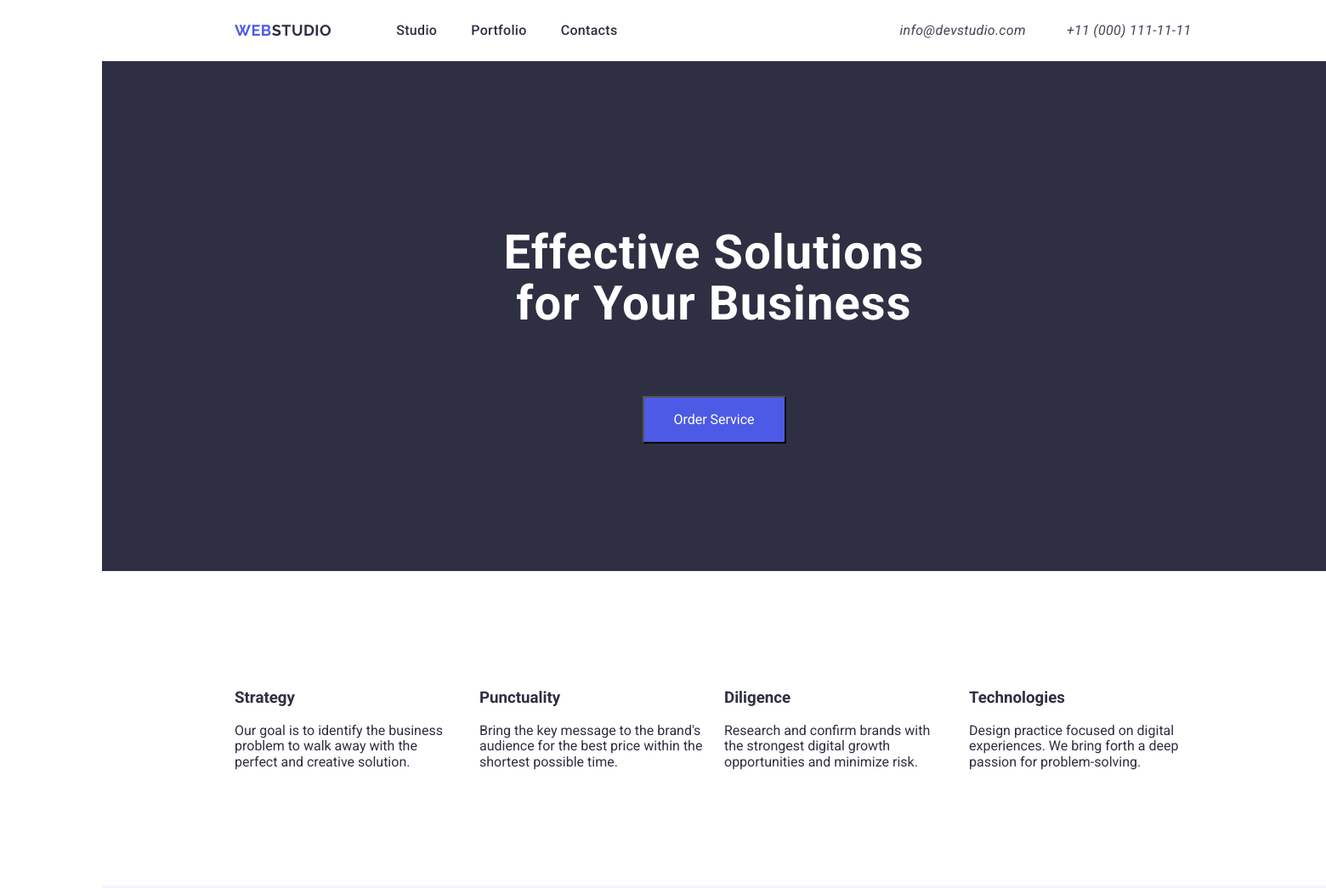
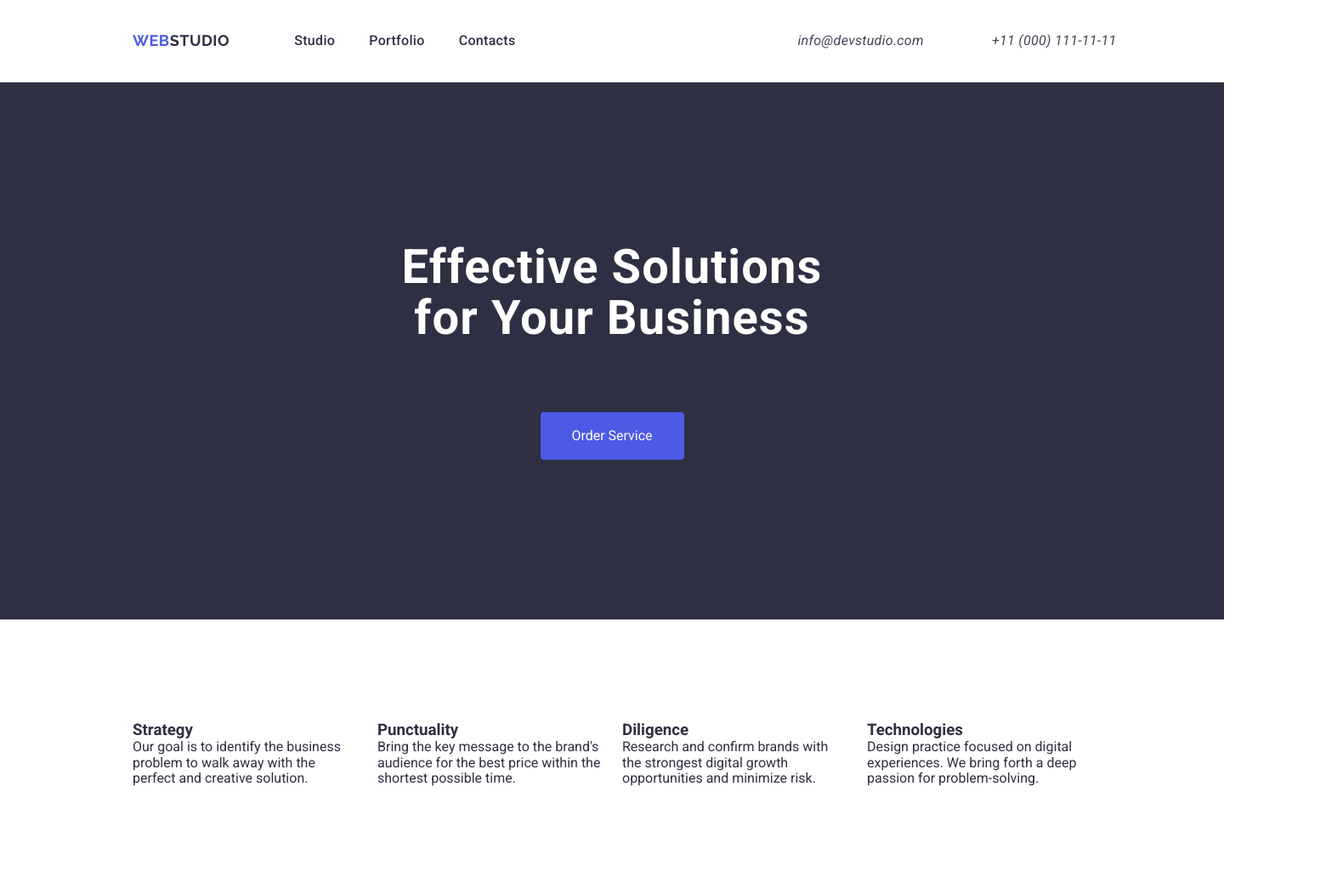
Before and after one commit to cemsefaaslan/goit-markup-hw-03, a plain HTML site: page index.html in a window 1280 px wide. Shown: the top 1045 px of the page at 85% size, 1560 px wide, since content can reach past the window. Drawn offline with nearby package versions, Linux system fonts and the light colour scheme.

Commit message:
hotfix v2.0

```diff
--- a/css/styles.css
+++ b/css/styles.css
@@ -1,6 +1,11 @@
 body {
     font-family: "roboto", sans-serif;
     color:#2E2F42;
+    margin: 0;
+    padding: 0;
+}
+
+h1, h2, h3, h4, h5, h6, p, ul, li, ol {
     margin: 0;
     padding: 0;
 }
@@ -19,7 +24,7 @@ img {
 
 .container {
     width: 1440px;
-    margin: 0 120px;
+    margin: 0 auto;
 
 }
 
@@ -30,9 +35,15 @@ img {
 .header {
 display: flex;
 align-items: center;
-padding-left: 156px;
-        border-bottom: 1px solid #E7E9FC;
-        height: 72px;
+justify-content: flex-start;
+border-bottom: 1px solid #E7E9FC;
+padding: 36px 0;
+}
+
+#logo-header {
+    margin-left: 156px;
+    text-decoration: none;
+
 }
 
 nav {
@@ -43,13 +54,14 @@ nav {
 .navlist {
     display: flex;
     gap: 40px;
-    margin-left: 76px;
-    margin-right: 332px;
+    padding-left: 76px;
+
    }
 
 .addressbar {
     display: flex;
-    gap: 24px;
+    gap: 40px;
+    padding-left: 332px;
 }
 
 
@@ -118,6 +130,8 @@ font-family: inherit;
 
 .buttontext {
     width: 496px;
+    padding-top: 188px;
+    padding-bottom: 48px;
 
 
 }
@@ -127,6 +141,9 @@ button {
     color: #FFFFFF;
     width: 169px;
     height: 56px;
+    margin-bottom: 188px;
+    border: 1px #2E2F42;
+    border-radius: 4px;
 
 
 }
@@ -142,7 +159,6 @@ button:hover {
 .buttonarea {
     background-color:#2E2F42;
     text-decoration: none;
-    height: 600px;
         display: flex;
             flex-direction: column;
             align-items: center;
@@ -156,8 +172,7 @@ button:hover {
     display: flex;
         gap: 24px;
         justify-content: center;
-        padding: 120px 0;
-        margin: 0 156px;
+        padding: 120px 156px;
 }
 
 .fields li {
@@ -194,13 +209,12 @@ font-family: inherit;
 
 .team {
 background-color: #F4F4FD;
-margin: 0 156px;
+padding: 0 120px;
 }
 
 .team1 {
     background-color: #F4F4FD;
         padding: 120px 0;
-        margin-bottom: 120px;
             text-align: center;
 }
 
@@ -242,7 +256,8 @@ margin: 0 156px;
     flex-wrap: wrap;
     gap: 48px 24px;
     justify-content: center;
-    margin: 0 156px;
+    padding: 120px 0 0 0;
+
 }
 
 .portfolio ul {
@@ -329,7 +344,7 @@ footer p {
             text-decoration: none;
         }
 
- #logo {
+ #logo-footer {
         text-decoration: none;
         }
 
--- a/index.html
+++ b/index.html
@@ -26,7 +26,7 @@
   <body class="body">
     <header class="container">
       <div class="header">
-        <a id="logo" href="index.html"
+        <a id="logo-header" href="index.html"
           ><span class="logo1">Web</span><span class="logo2">Studio</span>
         </a>
         <nav class="navbar">
@@ -230,7 +230,7 @@
 
     <footer class="container">
       <div class="footer-container">
-        <a id="logo" href="index.html">
+        <a id="logo-footer" href="index.html">
           <span class="logo1">Web</span><span class="logo3">Studio</span>
         </a>
         <p>
```
